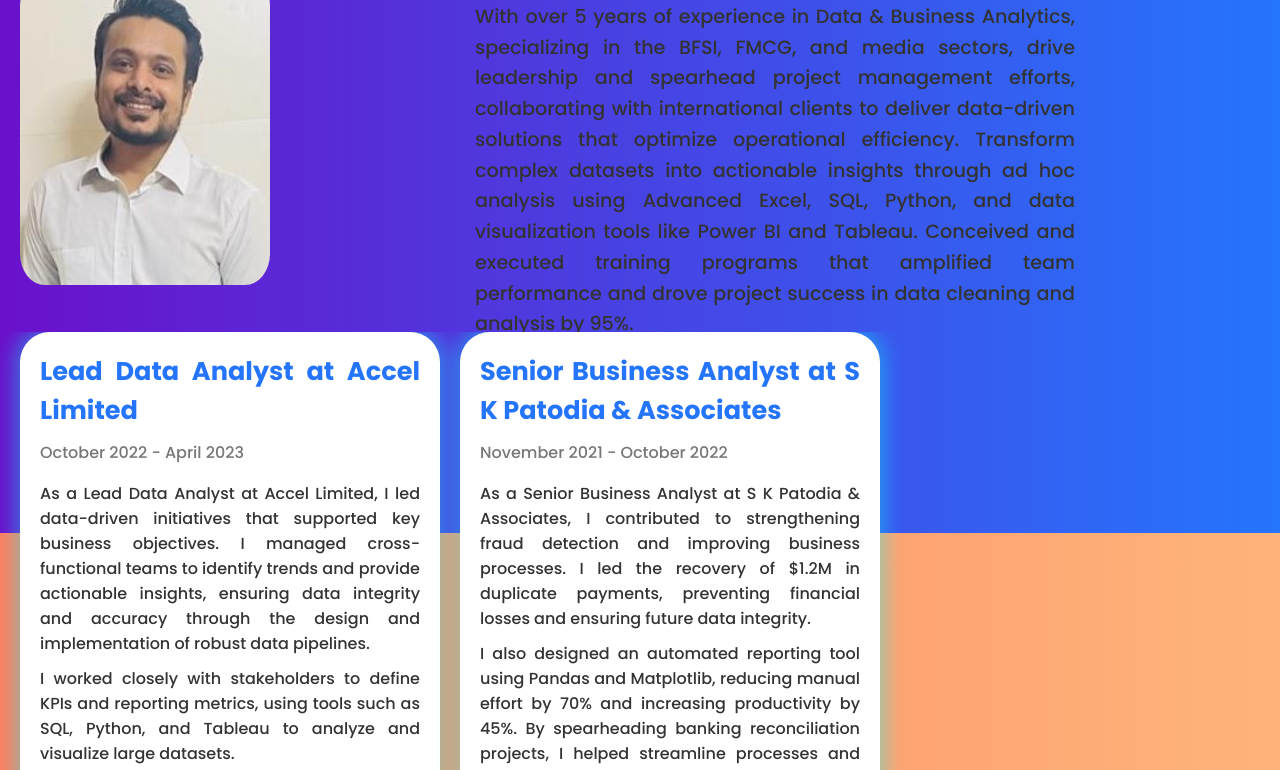
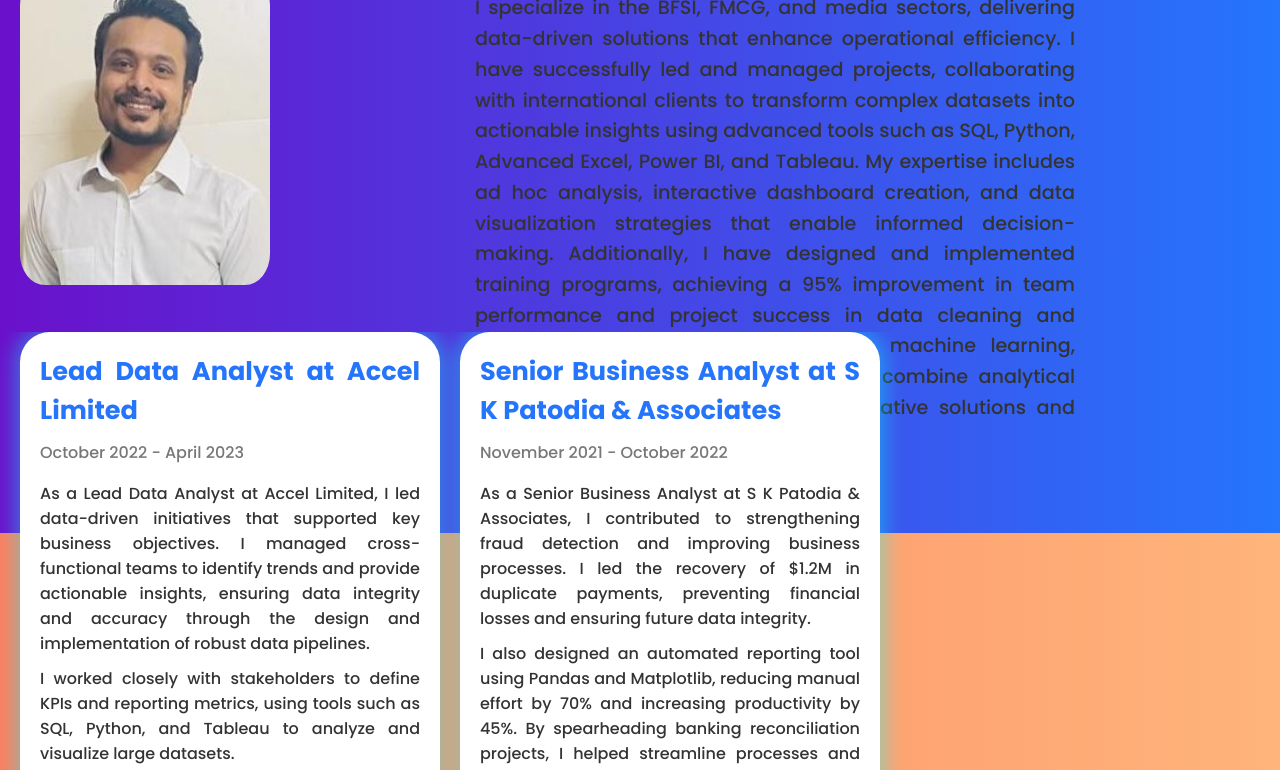
Before and after one commit to Spy3y3/Spy3y3.github.io, a plain HTML site: page index.html in a window 1280 px wide. Shown: the part 267-1037 px from the top of the page. Drawn offline with nearby package versions, Linux system fonts and the light colour scheme.

Commit message:
Update index.html

```diff
--- a/index.html
+++ b/index.html
@@ -59,7 +59,7 @@
         <div class="photo">
             <img src="assets/profile photo.jpg" alt="Vishal Trivedi">
         </div>
-<div class="content">
+<div class="content"><br><br><br>
   <h1>
     <span class="static">Hi 🙋‍♂️, I'm Vishal Trivedi 👉</span>
     <span class="rotating-text">
@@ -72,7 +72,7 @@
     </span>
   </h1>
   <p class="description">
-    With over 5 years of experience in Data & Business Analytics, specializing in the BFSI, FMCG, and media sectors, drive leadership and spearhead project management efforts, collaborating with international clients to deliver data-driven solutions that optimize operational efficiency. Transform complex datasets into actionable insights through ad hoc analysis using Advanced Excel, SQL, Python, and data visualization tools like Power BI and Tableau. Conceived and executed training programs that amplified team performance and drove project success in data cleaning and analysis by 95%.
+    With over 5 years of experience in Data Science and Analytics, I specialize in the BFSI, FMCG, and media sectors, delivering data-driven solutions that enhance operational efficiency. I have successfully led and managed projects, collaborating with international clients to transform complex datasets into actionable insights using advanced tools such as SQL, Python, Advanced Excel, Power BI, and Tableau. My expertise includes ad hoc analysis, interactive dashboard creation, and data visualization strategies that enable informed decision-making. Additionally, I have designed and implemented training programs, achieving a 95% improvement in team performance and project success in data cleaning and analysis. With a strong foundation in machine learning, predictive modeling, and A/B testing, I combine analytical and domain expertise to develop innovative solutions and drive impactful business outcomes.
   </p>
      </div>
  </div>
```
